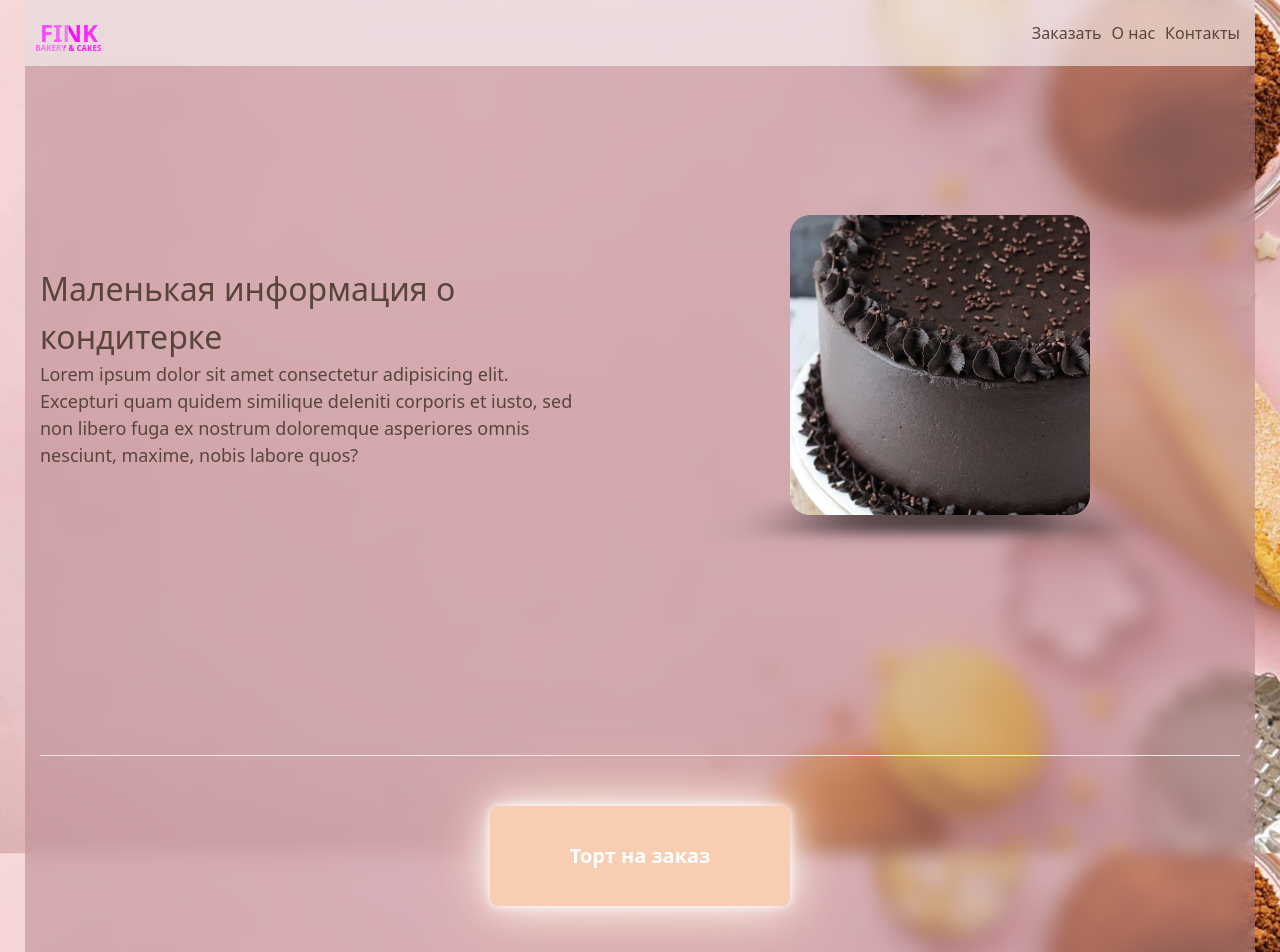
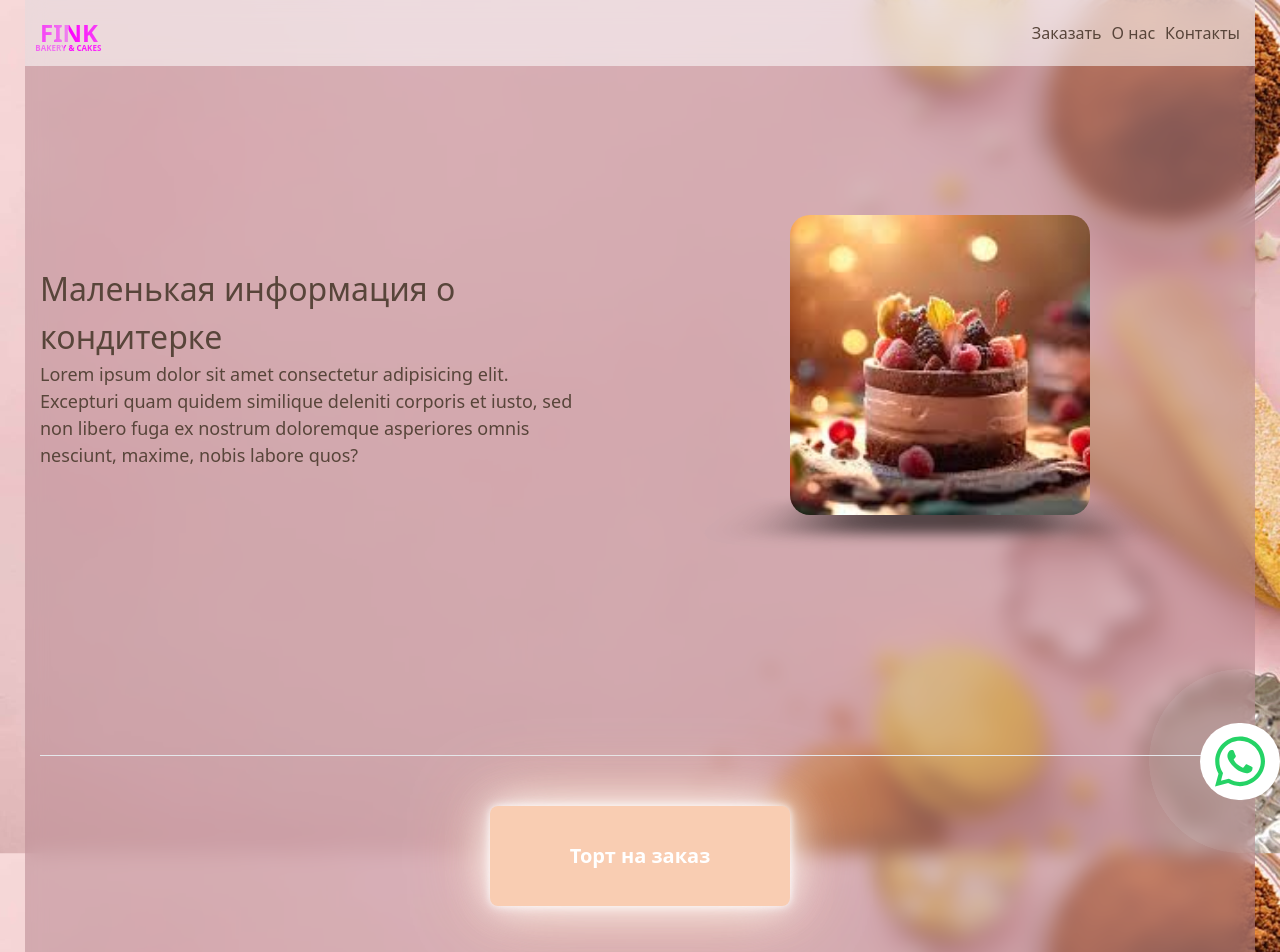
Before and after one commit to Ju1ustaan/confectionery, a React (Create React App) app: page / in a window 1280 px wide. Shown: the top 952 px of the page. Built offline with nearby package versions, Linux system fonts and the light colour scheme.

Commit message:
whatsapp link

```diff
--- a/src/App.jsx
+++ b/src/App.jsx
@@ -3,6 +3,7 @@
 import OrderPage from "./pages/OrderPage/OrderPage";
 import Steps from "./components/Steps/Steps";
 import Header from "./components/Header/Header";
+import Whatsapp from "./components/Whatsapp/Whatsapp";
 
 const App = () => {
   const steps = [
@@ -33,6 +34,7 @@
             <Route path="/order-page/:id" element={<Steps/>}/>
           </Route>
         </Routes>
+        <Whatsapp/>
         {/* <Footer/> */}
       </Router>
     </div>
--- /dev/null
+++ b/src/components/Whatsapp/Whatsapp.jsx
@@ -0,0 +1,16 @@
+import React from 'react'
+import s from './style.module.css'
+const Whatsapp = () => {
+    return (
+        <a href='https://api.whatsapp.com/send/?phone=%2B996701366506&text&type=phone_number&app_absent=0' target='blank' className={s.whatsapp}>
+            <svg xmlns="http://www.w3.org/2000/svg" viewBox="0 0 448 512"><path d="M380.9 97.1C339 55.1 283.2 32 223.9 32c-122.4 0-222 99.6-222 222 0 39.1 10.2 77.3 29.6 111L0 480l117.7-30.9c32.4 17.7 68.9 27 106.1 27h.1c122.3 0 224.1-99.6 224.1-222 0-59.3-25.2-115-67.1-157zm-157 341.6c-33.2 0-65.7-8.9-94-25.7l-6.7-4-69.8 18.3L72 359.2l-4.4-7c-18.5-29.4-28.2-63.3-28.2-98.2 0-101.7 82.8-184.5 184.6-184.5 49.3 0 95.6 19.2 130.4 54.1 34.8 34.9 56.2 81.2 56.1 130.5 0 101.8-84.9 184.6-186.6 184.6zm101.2-138.2c-5.5-2.8-32.8-16.2-37.9-18-5.1-1.9-8.8-2.8-12.5 2.8-3.7 5.6-14.3 18-17.6 21.8-3.2 3.7-6.5 4.2-12 1.4-32.6-16.3-54-29.1-75.5-66-5.7-9.8 5.7-9.1 16.3-30.3 1.8-3.7 .9-6.9-.5-9.7-1.4-2.8-12.5-30.1-17.1-41.2-4.5-10.8-9.1-9.3-12.5-9.5-3.2-.2-6.9-.2-10.6-.2-3.7 0-9.7 1.4-14.8 6.9-5.1 5.6-19.4 19-19.4 46.3 0 27.3 19.9 53.7 22.6 57.4 2.8 3.7 39.1 59.7 94.8 83.8 35.2 15.2 49 16.5 66.6 13.9 10.7-1.6 32.8-13.4 37.4-26.4 4.6-13 4.6-24.1 3.2-26.4-1.3-2.5-5-3.9-10.5-6.6z" /></svg>
+
+		<div className={s.pulseCircle} ></div>
+		<div className={s.pulseCircle} ></div>
+		<div className={s.pulseCircle} ></div>
+		<div className={s.pulseCircle} ></div>
+        </a>
+    )
+}
+
+export default Whatsapp
--- /dev/null
+++ b/src/components/Whatsapp/style.module.css
@@ -0,0 +1,42 @@
+.whatsapp {
+    position: fixed;
+    background-color: #fff;
+    padding: 10px 15px;
+    border-radius: 50px;
+    bottom: 0;
+    right: 0;
+    z-index: 10;
+    cursor: pointer;
+}
+.whatsapp svg{
+    position: relative;
+    width: 50px;
+    fill: #25D366;
+    z-index: 99;
+}
+
+
+.pulseCircle {
+	border-radius: 50%;
+	background-color: #ffffffa8;
+	width: 78px;
+	height: 78px;
+	position: absolute;
+    right: 0;
+    bottom: 0;
+    transform: translate(-50%, -50%);
+	opacity: 0;
+    z-index: -1;
+	animation: scaleIn 3s infinite cubic-bezier(0.36, 0.11, 0.89, 0.32);
+}
+
+@keyframes scaleIn {
+	from {
+		transform: scale(0.5, 0.5);
+		opacity: 0.5;
+	}
+	to {
+		transform: scale(2.5, 2.5);
+		opacity: 0;
+	}
+}
--- a/src/index.css
+++ b/src/index.css
@@ -28,5 +28,11 @@
 }
 
 
+@media (max-width: 800px) {
+  body {
+    background: #fff;
+  }
+}
+
 
 /* slider */
--- a/src/pages/MainPage/MainPage.jsx
+++ b/src/pages/MainPage/MainPage.jsx
@@ -51,7 +51,6 @@
             }}
             autoplay={{
               delay: 3000,
-              reverseDirection: true,
               disableOnInteraction: false,
             }}
             pagination={true}
--- a/src/pages/OrderPage/style.module.css
+++ b/src/pages/OrderPage/style.module.css
@@ -1,5 +1,6 @@
 .order {
     padding: 100px 0;
+    min-height: 100vh;
 }
 
 .wrapper {
```
